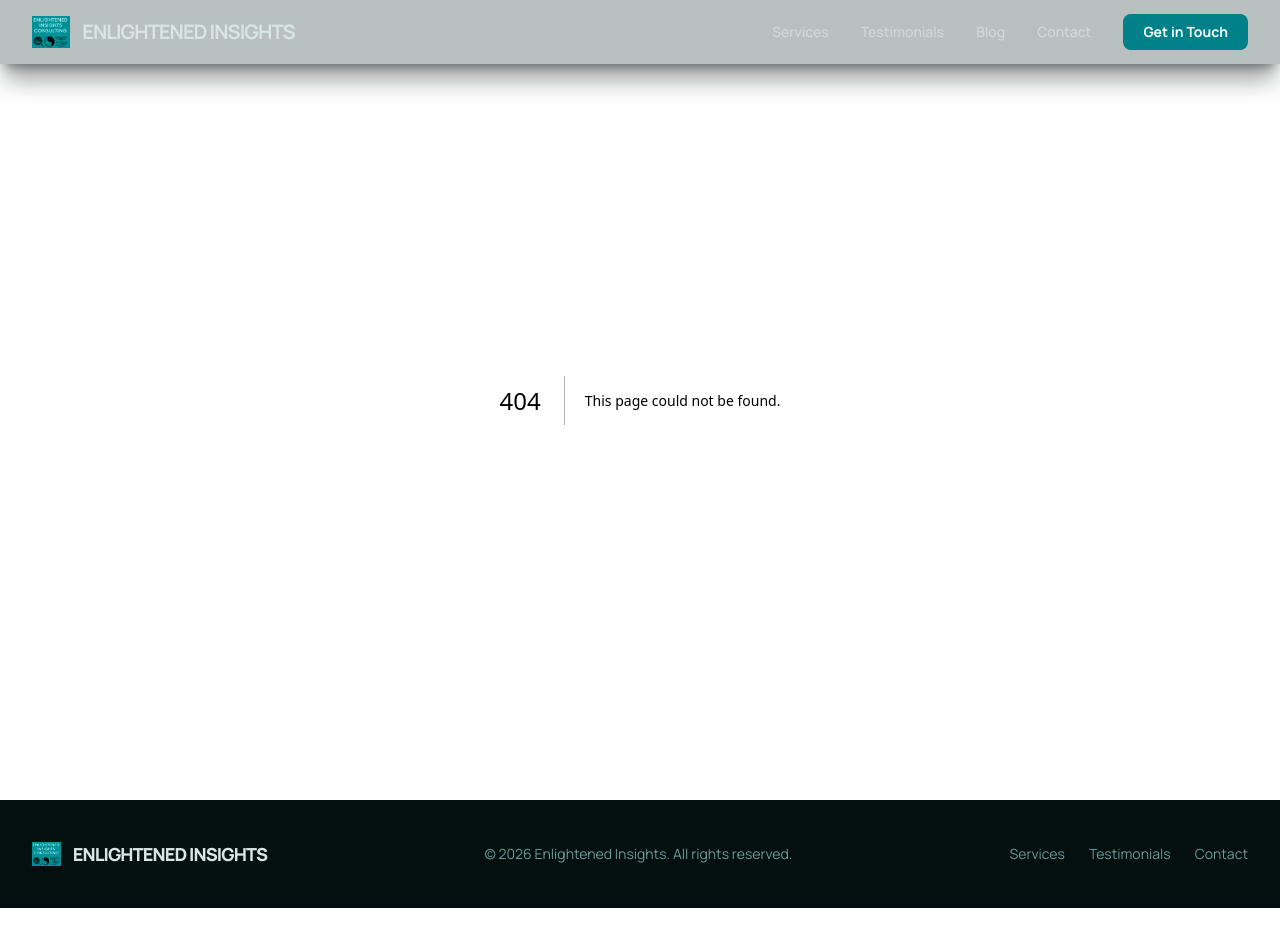
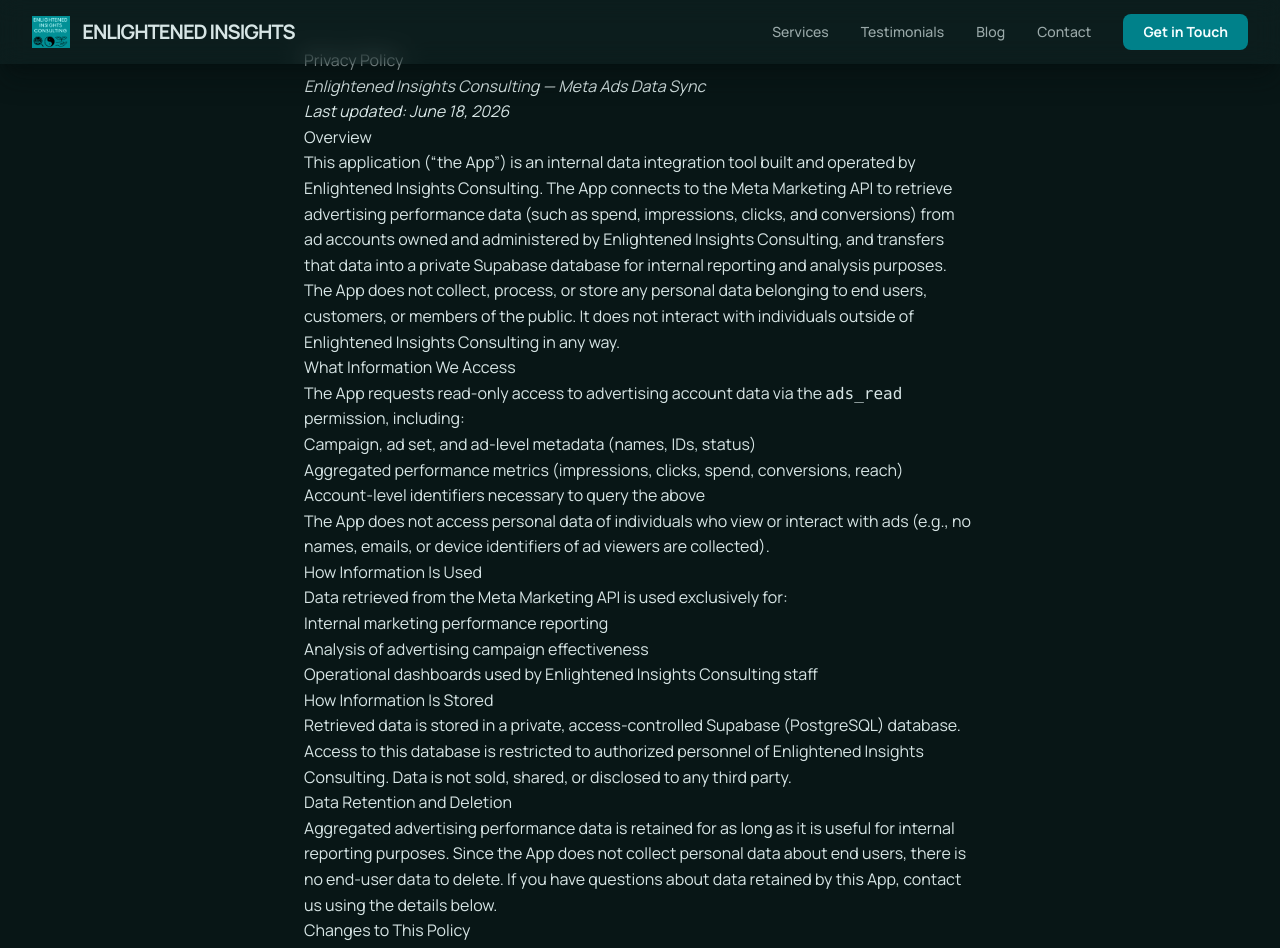
Before and after one commit to enlightened-insights/enlightened-insights-website, a Next.js app: page /privacy-policy in a window 1280 px wide. Before the commit this address had no page. Shown: the top 948 px of the page. Before the commit the page ends 908 px from the top, so only its background shows below. Built offline with nearby package versions, Linux system fonts and the light colour scheme.

Commit message:
Add Privacy Policy page component

```diff
--- /dev/null
+++ b/src/app/privacy-policy/page.tsx
@@ -0,0 +1,71 @@
+export default function PrivacyPolicyPage() {
+  return (
+    <main style={{ maxWidth: "720px", margin: "0 auto", padding: "48px 24px", lineHeight: 1.6 }}>
+      <h1>Privacy Policy</h1>
+      <p><em>Enlightened Insights Consulting — Meta Ads Data Sync</em></p>
+      <p><em>Last updated: June 18, 2026</em></p>
+
+      <h2>Overview</h2>
+      <p>
+        This application (&ldquo;the App&rdquo;) is an internal data integration tool built and operated by
+        Enlightened Insights Consulting. The App connects to the Meta Marketing API to retrieve advertising
+        performance data (such as spend, impressions, clicks, and conversions) from ad accounts owned and
+        administered by Enlightened Insights Consulting, and transfers that data into a private Supabase
+        database for internal reporting and analysis purposes.
+      </p>
+      <p>
+        The App does not collect, process, or store any personal data belonging to end users, customers, or
+        members of the public. It does not interact with individuals outside of Enlightened Insights
+        Consulting in any way.
+      </p>
+
+      <h2>What Information We Access</h2>
+      <p>The App requests read-only access to advertising account data via the <code>ads_read</code> permission, including:</p>
+      <ul>
+        <li>Campaign, ad set, and ad-level metadata (names, IDs, status)</li>
+        <li>Aggregated performance metrics (impressions, clicks, spend, conversions, reach)</li>
+        <li>Account-level identifiers necessary to query the above</li>
+      </ul>
+      <p>
+        The App does not access personal data of individuals who view or interact with ads (e.g., no names,
+        emails, or device identifiers of ad viewers are collected).
+      </p>
+
+      <h2>How Information Is Used</h2>
+      <p>Data retrieved from the Meta Marketing API is used exclusively for:</p>
+      <ul>
+        <li>Internal marketing performance reporting</li>
+        <li>Analysis of advertising campaign effectiveness</li>
+        <li>Operational dashboards used by Enlightened Insights Consulting staff</li>
+      </ul>
+
+      <h2>How Information Is Stored</h2>
+      <p>
+        Retrieved data is stored in a private, access-controlled Supabase (PostgreSQL) database. Access to this
+        database is restricted to authorized personnel of Enlightened Insights Consulting. Data is not sold,
+        shared, or disclosed to any third party.
+      </p>
+
+      <h2>Data Retention and Deletion</h2>
+      <p>
+        Aggregated advertising performance data is retained for as long as it is useful for internal reporting
+        purposes. Since the App does not collect personal data about end users, there is no end-user data to
+        delete. If you have questions about data retained by this App, contact us using the details below.
+      </p>
+
+      <h2>Changes to This Policy</h2>
+      <p>
+        This policy may be updated from time to time to reflect changes in how the App operates. The
+        &ldquo;Last updated&rdquo; date above will be revised accordingly.
+      </p>
+
+      <h2>Contact</h2>
+      <p>
+        For questions about this Privacy Policy or the App&apos;s data practices, contact:<br />
+        <strong>Enlightened Insights Consulting</strong><br />
+        Toronto, Ontario, Canada<br />
+        [insert contact email]
+      </p>
+    </main>
+  );
+}
```
